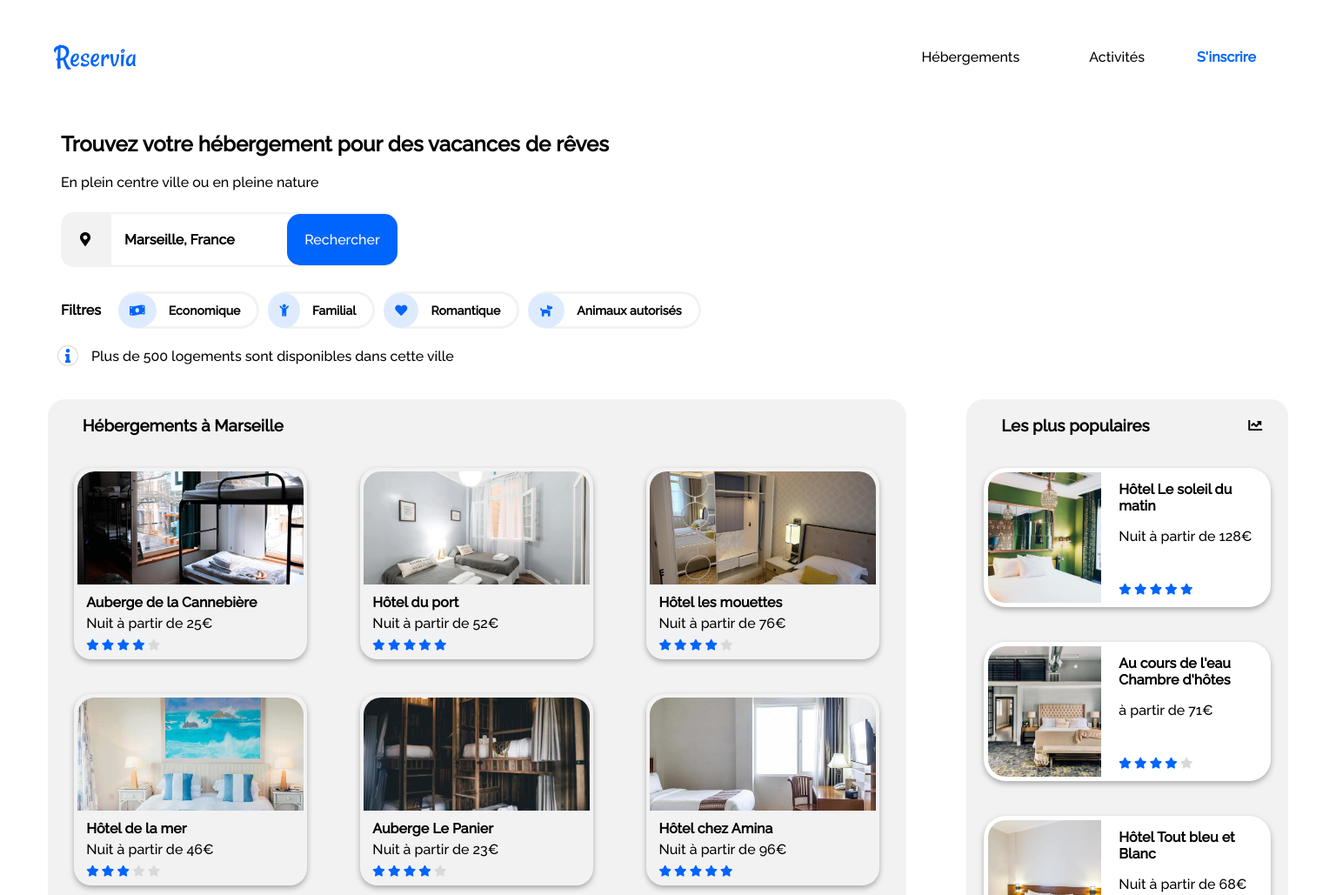
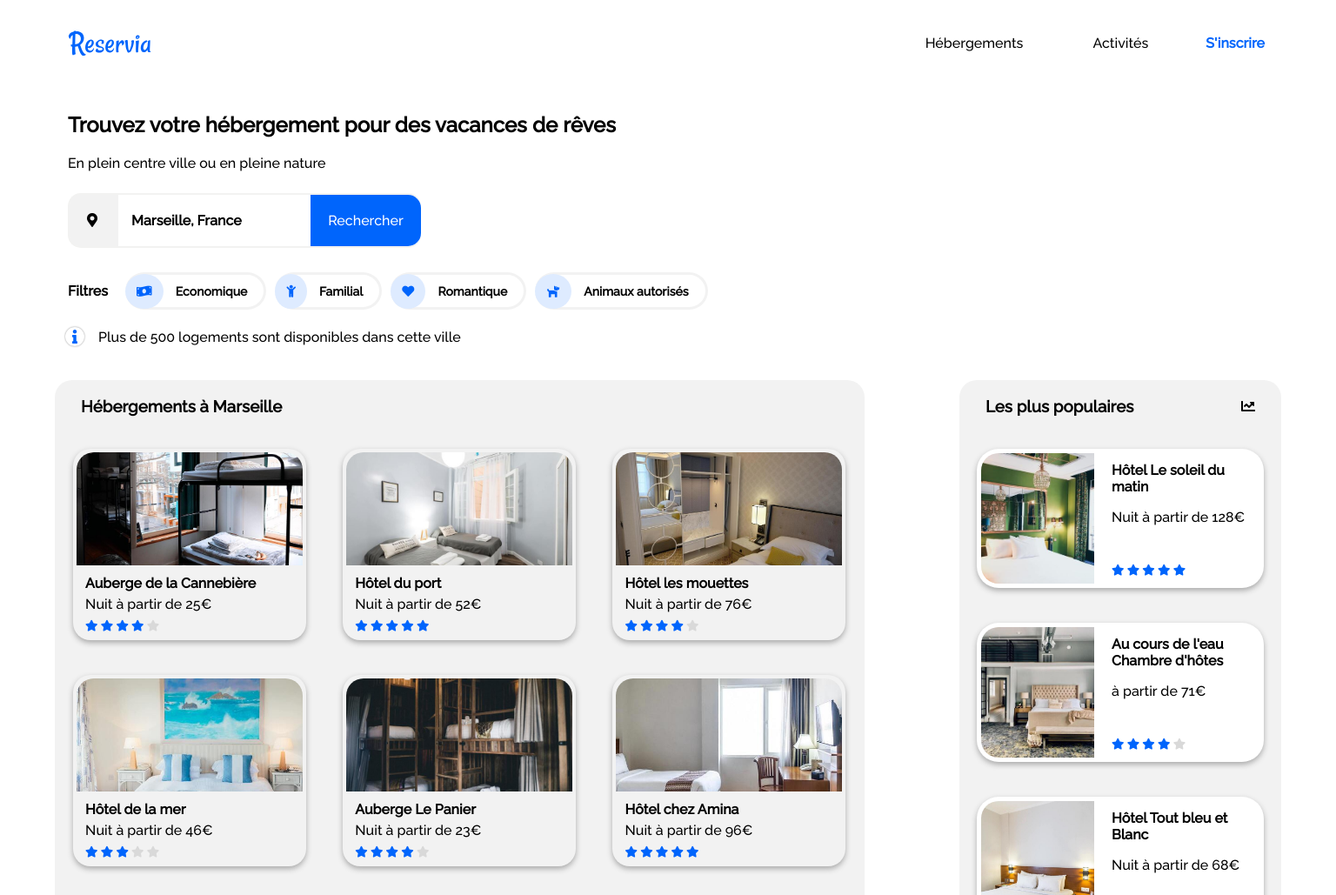
Before and after one commit to BriceDO/BriceDobrowolski_2_01032021, a plain HTML site: page index.html in a window 1536 px wide. Shown: the top 1029 px of the page at 87% size. Drawn offline with Linux system fonts and the light colour scheme.

Commit message:
Correction header et media query

```diff
--- a/index.html
+++ b/index.html
@@ -17,11 +17,13 @@
     <main>
         <header>
             <img src="images\logo\Reservia.svg" alt="logo">
+            <span class="header-droit">
             <a class="boutton-inscrire" href="#">S'inscrire</a>
             <ul>
                 <li><a href="#menu-hebergement">Hébergements</a></li>
                 <li><a href="#menu-activite">Activités</a></li>
             </ul>
+            </span>
         </header>
         <div id="haut-page">
             <div class="titre-principal">
@@ -143,7 +145,6 @@
                                         <i class="fas fa-star"></i>
                                     </span>
                                 </span>
-
                             </div>
                         </a>
                     </div>
@@ -283,35 +284,35 @@
                     </a>
                 </div>
                 <div class="cadre-activites">
-                    <a href="">
+                    <a href="#">
                         <img class="img-activites"
                             src="images\activites\4_small\kevin-hikari-rV_Qd1l-VXg-unsplash.jpg" alt="">
                         <h4>Île de Frioul</h4>
                     </a>
                 </div>
                 <div class="cadre-activites">
-                    <a href="">
+                    <a href="#">
                         <img class="img-activites img-vert"
                             src="images\activites\4_small\kilyan-sockalingum-NR8-cBCN3aI-unsplash.jpg" alt="">
                         <h4>Parc National des Calanques</h4>
                     </a>
                 </div>
                     <div class="cadre-activites">
-                        <a href="">
+                        <a href="#">
                             <img class="img-activites"
                                 src="images\activites\4_small\florian-wehde-xW9e8gdotxI-unsplash.jpg" alt="">
                             <h4>Notre-Dame-de-la-Garde</h4>
                         </a>
                     </div>
                     <div class="cadre-activites">
-                        <a href="">
+                        <a href="#">
                             <img class="img-activites"
                                 src="images\activites\4_small\lena-paulin-wH2-EJoDcV0-unsplash.jpg" alt="">
                             <h4>Parc Longchamp</h4>
                         </a>
                     </div>
             </div>
-            <!-- 5. Activités à Marseille version 1 -->
+            <!-- 5. Activités à Marseille version 2 -->
             <div id="conteneur-activites-v2">
                 <div class="cadre-activites">
                     <a href="#">
@@ -328,7 +329,6 @@
                         <h4>Fort de Pomègues</h4>
                     </a>
                 </div>
-
                 <div class="cadre-activites">
                     <a href="">
                         <img class="img-activites"
@@ -361,14 +361,7 @@
                     </div>
                     </div>
             </div>
-
-
-
-
         </section>
-
-
-    </main>
     <footer>
         <!-- Pied de Page -->
         <div class="footer">
@@ -418,3 +411,5 @@
 </body>
 
 </html>
+
+</main>
--- a/style.css
+++ b/style.css
@@ -1,10 +1,10 @@
 /* HEADER */
 
 header {
-    display: flex;
     justify-content: space-between;
     flex-wrap: wrap;
     align-items: center;
+    margin-top: 10px;
 }
 
 .boutton-inscrire{
@@ -45,6 +45,13 @@ header li:hover{
 
 /* BODY */
 
+main{
+    max-width: 1440px;
+    align-items: center;
+    margin-left: auto;
+    margin-right: auto;
+}
+
 h3{
     margin-left: 30px;
 }
@@ -65,6 +72,7 @@ a{
 body{
     font-family: 'Raleway', sans-serif;
     margin: 0px;
+
 }
 
 /* BARRE DE RECHERCHE */
@@ -109,7 +117,7 @@ input{
 /* FILTRE DE RECHERCHE */
 
 #haut-page{
-    margin: 20px;
+    margin: 30px;
 }
 
 #filtre h4{
@@ -376,6 +384,10 @@ footer ul li{
         margin-bottom: 20px;
     }
 
+    .grand-cadre-pop{
+        margin: 20px;
+    }
+
 }
 
 @media screen and (min-width: 720px){
@@ -406,6 +418,15 @@ footer ul li{
 
     i.fas.fa-search{
         display: none;
+    }
+
+    #barre-recherche button{
+        border-bottom-left-radius: 0;
+        border-top-left-radius: 0;
+    }
+
+    input{
+        width: 200px;
     }
 
     #conteneur-activites{
@@ -441,16 +462,15 @@ footer ul li{
 
 @media screen and (min-width: 974px){
 
-    header{
-        justify-content: flex-end;
+    header img{
+        margin-left: 40px;
     }
 
-    header img{
-        position: absolute;
-        left: 4%;
-        order: 1;
-        margin-left: 0%
+    header{
+        display: flex;
+        margin-top: 0px;
     }
+
 
     header a{
         order: 3;
@@ -459,13 +479,14 @@ footer ul li{
     }
 
     .boutton-inscrire{
-        padding-left: 20px;
-        padding-right: 6%;
-        margin-right: 0;
+        padding-left: 40px;
+        padding-right: 3%;
+        padding-top: 40px;
     }
 
     header ul{
         order: 2;
+        margin: 0px;
     }
 
     header ul li{
@@ -482,7 +503,7 @@ footer ul li{
 
 }
 
-
+/*
 
 @media screen and (min-width: 1201px) and (max-width: 1439px){
 
@@ -499,13 +520,13 @@ footer ul li{
     }
 
 }
-
+*/
 
 @media screen and (min-width: 1440px){
 
     #conteneur-hebergement{
-        justify-content: space-around;
-        margin: 40px 20px;
+        justify-content: space-between;
+        margin: 40px 15px;
     }
 
     #conteneur-hebergement-ville{
@@ -535,9 +556,6 @@ footer ul li{
         width: auto;
     }
 
-    .panneau-activite{
-        margin: 30px 25px;
-    }
 
     #conteneur-activites{
         display: none;
@@ -574,7 +592,7 @@ footer ul li{
     }
 
     #haut-page{
-        margin-left: 70px;
+        margin-left: 30px;
 
     }
 
@@ -590,7 +608,9 @@ footer ul li{
         margin-top: 50px;
     }
 
-    h3{
-        margin-left: 40px;
+
+    header img{
+        margin-left: 30px;
     }
+
 }
```
